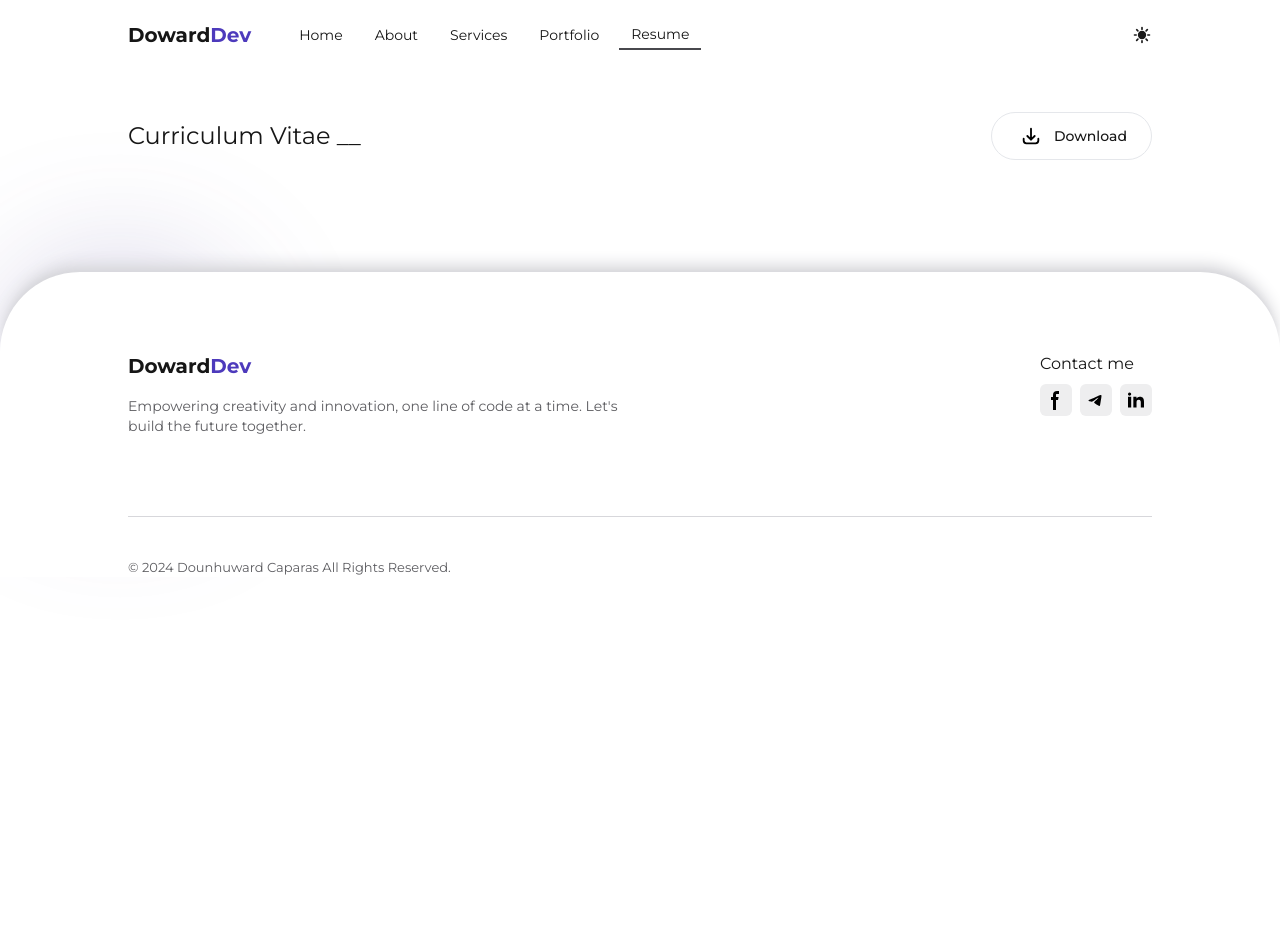
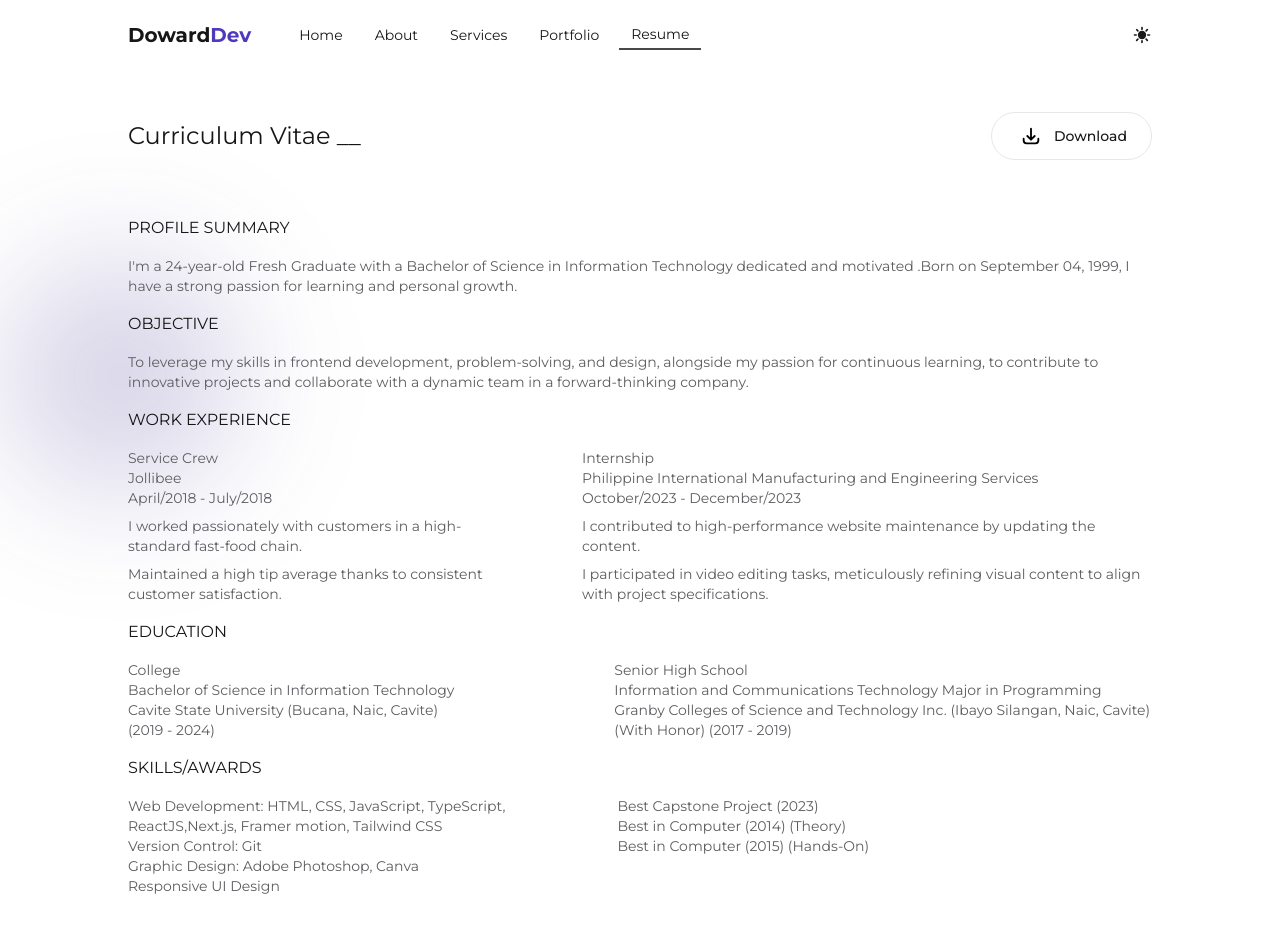
Before and after one commit to DowardCaparas/portfolio, a Next.js app: page /myresume in a window 1280 px wide. Shown: the top 952 px of the page. Before the commit the page ends 800 px from the top, so only its background shows below. Built offline with nearby package versions, Linux system fonts and the light colour scheme.

Commit message:
add resume

```diff
--- a/app/myresume/page.tsx
+++ b/app/myresume/page.tsx
@@ -17,6 +17,104 @@ const Resume = () => {
           />
         </Link>
       </div>
+      <div className="flex flex-col justify-start items-start gap-4">
+        <h1>PROFILE SUMMARY</h1>
+        <p>
+          I&apos;m a 24-year-old Fresh Graduate with a Bachelor of Science in
+          Information Technology dedicated and motivated .Born on September 04,
+          1999, I have a strong passion for learning and personal growth.
+        </p>
+
+        <h1>OBJECTIVE</h1>
+        <p>
+          To leverage my skills in frontend development, problem-solving, and
+          design, alongside my passion for continuous learning, to contribute to
+          innovative projects and collaborate with a dynamic team in a
+          forward-thinking company.
+        </p>
+
+        <h1>WORK EXPERIENCE</h1>
+        <div className="flex max-md:flex-col flex-between justify-start items-start gap-x-16 gap-y-4">
+          <div className="flex flex-col gap-2">
+            <p>
+              Service Crew
+              <br />
+              Jollibee
+              <br />
+              April/2018 - July/2018
+            </p>
+            <p>
+              I worked passionately with customers in a high-standard fast-food
+              chain.
+            </p>
+            <p>
+              Maintained a high tip average thanks to consistent customer
+              satisfaction.
+            </p>
+          </div>
+          <div className="flex flex-col gap-2">
+            <p>
+              Internship
+              <br />
+              Philippine International Manufacturing and Engineering Services
+              <br />
+              October/2023 - December/2023
+            </p>
+            <p>
+              I contributed to high-performance website maintenance by updating
+              the content.
+            </p>
+            <p>
+              I participated in video editing tasks, meticulously refining
+              visual content to align with project specifications.
+            </p>
+          </div>
+        </div>
+
+        <h1>EDUCATION</h1>
+        <div className="flex max-md:flex-col flex-between justify-start items-start gap-x-40 gap-y-4">
+          <p>
+            College
+            <br />
+            Bachelor of Science in Information Technology
+            <br />
+            Cavite State University (Bucana, Naic, Cavite)
+            <br />
+            (2019 - 2024)
+          </p>
+          <p>
+            Senior High School
+            <br />
+            Information and Communications Technology Major in Programming
+            <br />
+            Granby Colleges of Science and Technology Inc. (Ibayo Silangan,
+            Naic, Cavite)
+            <br />
+            (With Honor) (2017 - 2019)
+          </p>
+        </div>
+
+        <h1>SKILLS/AWARDS</h1>
+        <div className="flex max-md:flex-col flex-between justify-start items-start gap-x-28 gap-y-4">
+          <p>
+            Web Development: HTML, CSS, JavaScript, TypeScript, <br />
+            ReactJS,Next.js, Framer motion, Tailwind CSS
+            <br />
+            Version Control: Git
+            <br />
+            Graphic Design: Adobe Photoshop, Canva
+            <br />
+            Responsive UI Design
+          </p>
+          <p>
+          Best Capstone Project (2023)
+            <br />
+            Best in Computer (2014) (Theory)
+            <br />
+            Best in Computer (2015) (Hands-On)
+          </p>
+        </div>
+      </div>
     </section>
   );
 };
```
